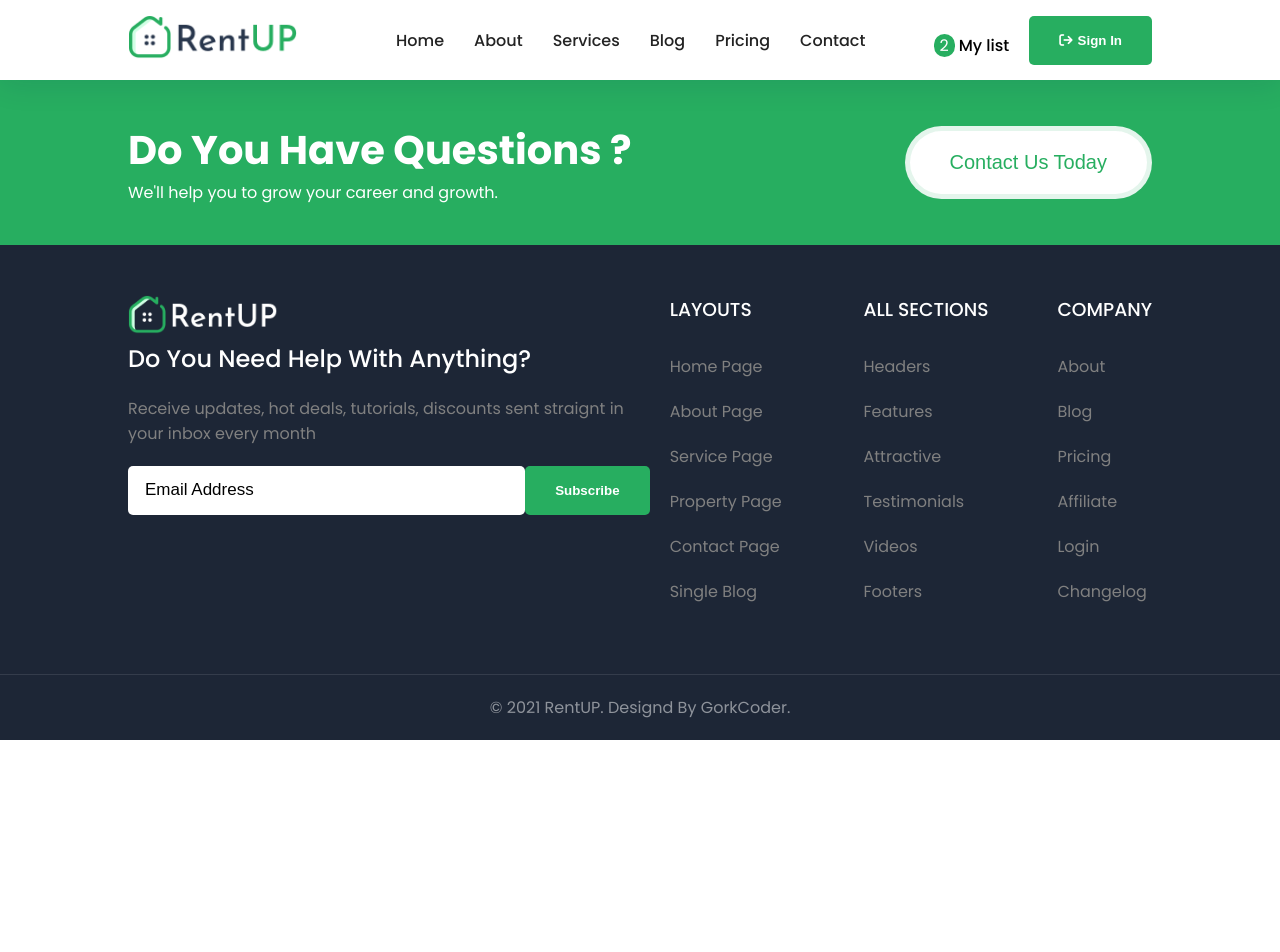
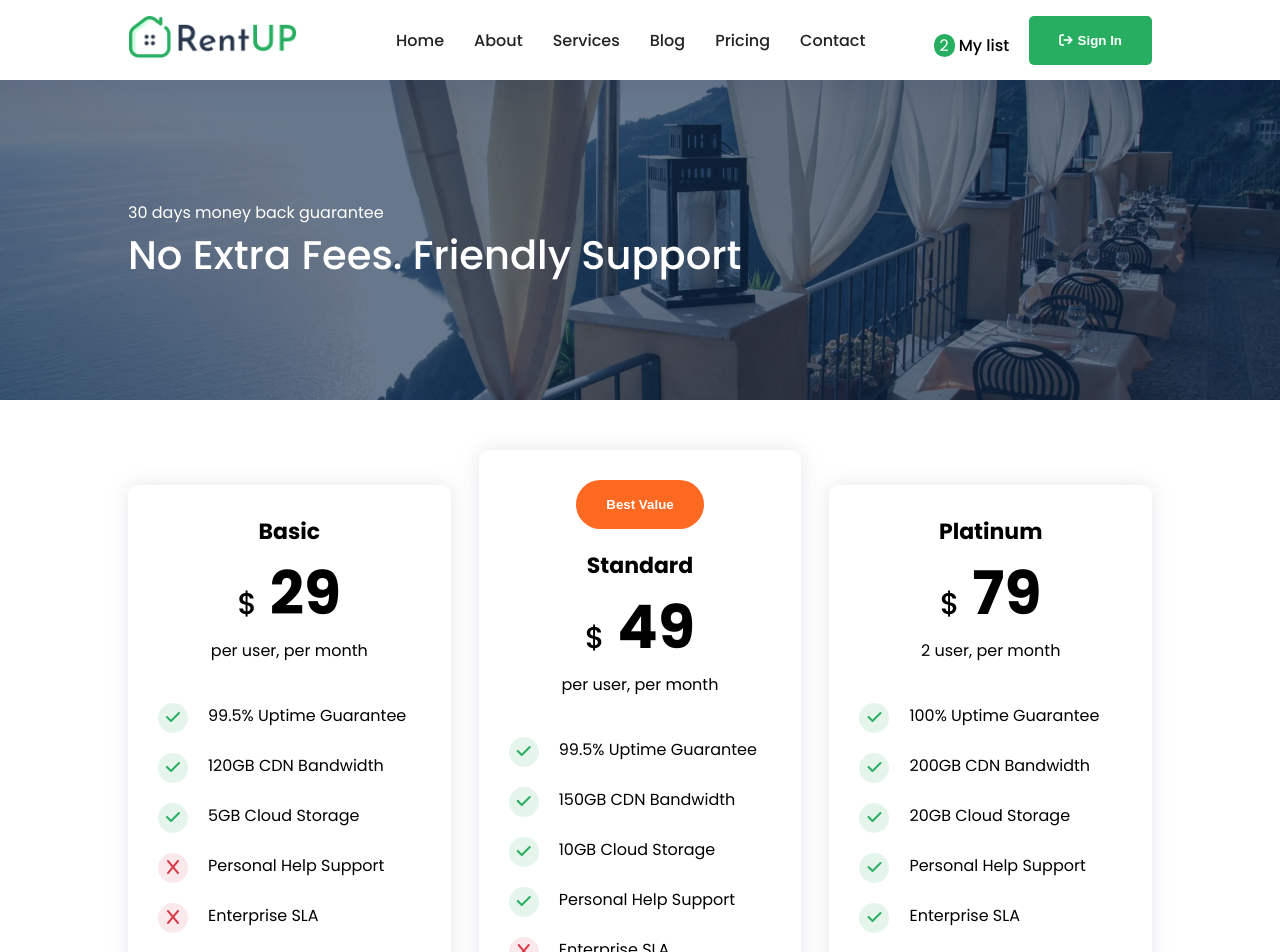
Before and after one commit to Natalia1607/Modern-Real-Estate-App, a React (Create React App) app: page /pricing in a window 1280 px wide. Shown: the top 952 px of the page. Before the commit the page ends 800 px from the top, so only its background shows below. Built offline with nearby package versions, Linux system fonts and the light colour scheme.

Commit message:
Page Pricing

```diff
--- /dev/null
+++ b/src/components/blog/Blog.jsx
@@ -0,0 +1,20 @@
+import React from 'react';
+import Back from "../common/Back";
+import RecentCard from "../home/recent/RecentCard";
+import "../home/recent/recent.css";
+import img from "../images/about.jpg";
+
+const Blog = () => {
+  return (
+    <>
+      <section className='blog-out mb'>
+        <Back name='Blog' title='Blog Grid - Our Blogs' cover={img} />
+        <div className='container recent'>
+          <RecentCard />
+        </div>
+      </section>
+    </>
+  )
+}
+
+export default Blog
--- a/src/components/home/price/PriceCard.jsx
+++ b/src/components/home/price/PriceCard.jsx
@@ -17,10 +17,10 @@ const PriceCard = () => {
               </h1>
               <p>{item.ptext}</p>
               <ul>
-                {item.list.map((val) => {
+                {item.list.map((val, index) => {
                   const { icon, text, change } = val;
                   return (
-                    <li>
+                    <li key={index}>
                       <label
                         style={{
                           background: change === "color" ? "#dc35451d" : "#27ae601f",
--- a/src/components/pages/Pages.jsx
+++ b/src/components/pages/Pages.jsx
@@ -4,6 +4,9 @@ import Header from '../common/header/Header';
 import Home from '../home/Home';
 import Footer from '../common/footer/Footer';
 import About from '../about/About';
+import Services from '../services/Services';
+import Blog from '../blog/Blog';
+import Pricing from '../pricing/Pricing';
 
 const Pages = () => {
   return (
@@ -13,6 +16,9 @@ const Pages = () => {
             <Switch>
                 <Route exact path='/' component={Home}/>
                 <Route exact path='/about' component={About}/>
+                <Route exact path='/services' component={Services}/>
+                <Route exact path='/blog' component={Blog}/>
+                <Route exact path='/pricing' component={Pricing}/>
             </Switch>
             <Footer />
         </Router>
--- /dev/null
+++ b/src/components/pricing/Pricing.jsx
@@ -0,0 +1,20 @@
+import React from "react";
+import Back from "../common/Back";
+import PriceCard from "../home/price/PriceCard";
+import img from "../images/pricing.jpg";
+import "../home/price/price.css";
+
+const Pricing = () => {
+  return (
+    <>
+      <section className='pricing mb'>
+        <Back name='30 days money back guarantee' title='No Extra Fees. Friendly Support' cover={img} />
+        <div className='price container'>
+          <PriceCard />
+        </div>
+      </section>
+    </>
+  )
+}
+
+export default Pricing
--- /dev/null
+++ b/src/components/services/Services.jsx
@@ -0,0 +1,20 @@
+import React from "react";
+import Back from "../common/Back";
+import img from "../images/services.jpg";
+import FeaturedCard from "../home/featured/FeaturedCard";
+import "../home/featured/featured.css";
+
+const Services = () => {
+  return (
+    <>
+        <section className='services mb'>
+        <Back name='Services' title='Services -All Services' cover={img} />
+        <div className='featured container'>
+          <FeaturedCard />
+        </div>
+      </section>
+    </>
+  )
+}
+
+export default Services
```
Also changed, not shown: src/components/common/Back.jsx (line endings or trailing spaces), 1 other file (tests, documents, lock files or other folders).
